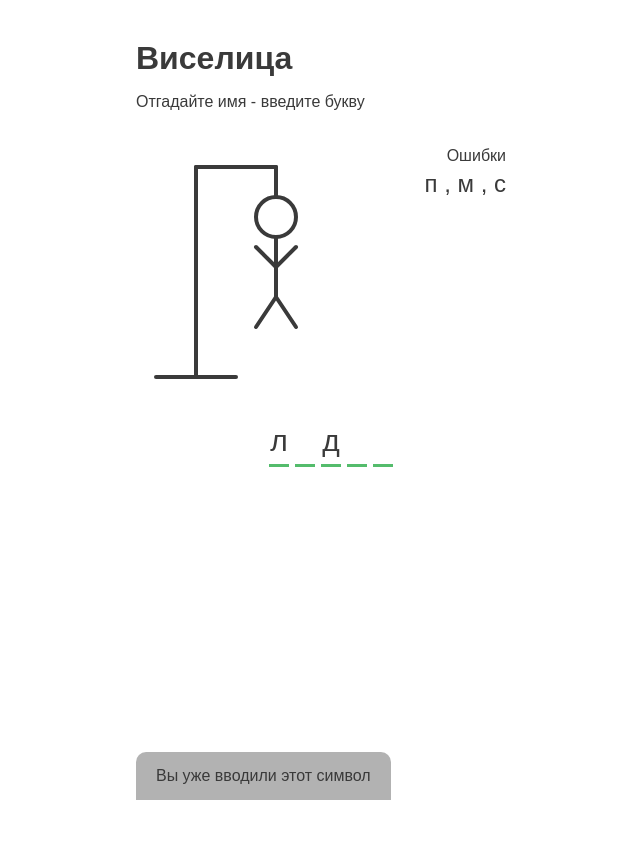
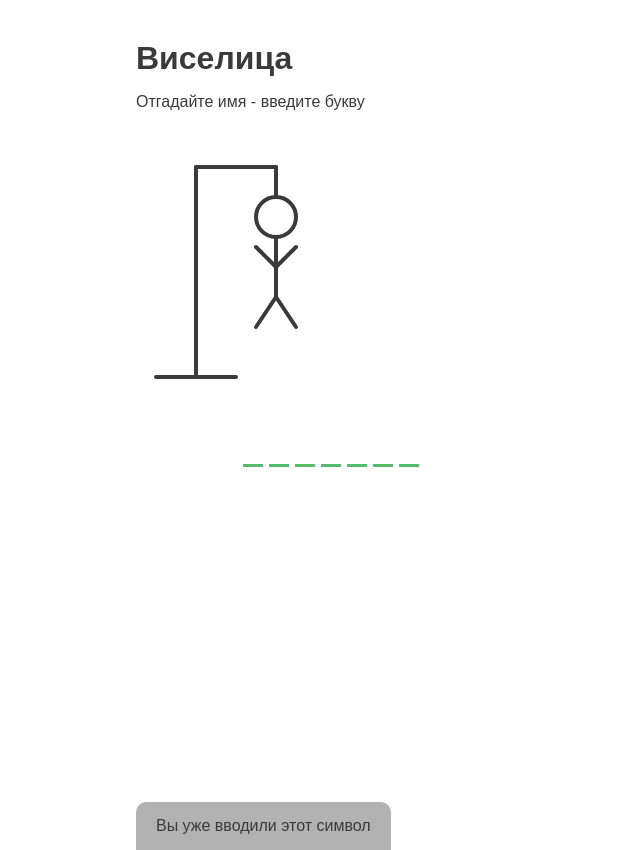
Before and after one commit to Satancrew/vue3-ts-gallows_game, a Vue app in the folder vue-game/: page / in a window 1280 px wide. Shown: the whole page, without its empty margins (309-949 px from the left). Before the commit the page ends 800 px from the top, so only its background shows below. Built offline with nearby package versions, Linux system fonts and the light colour scheme.

Commit message:
feat: add logic for entered letters

```diff
--- a/vue-game/src/App.vue
+++ b/vue-game/src/App.vue
@@ -5,15 +5,34 @@ import GameWrongLetter from './components/GameWrongLetter.vue'
 import GameWord from './components/GameWord.vue'
 import GamePopup from './components/GamePopup.vue'
 import GameNotification from './components/GameNotification.vue'
+import { computed, ref } from 'vue'
+
+const word = ref('василий')
+const letters = ref<string[]>([])
+const correctLetters = computed(() => letters.value.filter((el) => word.value.includes(el)))
+const wrongLetters = computed(() => letters.value.filter((el) => !word.value.includes(el)))
+const notification = ref<InstanceType<typeof GameNotification> | null>(null)
+
+window.addEventListener('keydown', ({ key }) => {
+  if (letters.value.includes(key)) {
+    notification.value?.openPopup()
+    setTimeout(() => notification.value?.closePopup(), 1500)
+    return
+  }
+
+  if (/[а-яА-ЯёЁ]/.test(key)) {
+    letters.value.push(key.toLowerCase())
+  }
+})
 </script>
 
 <template>
   <GameHeader />
   <div class="game-container">
     <GameFigure />
-    <GameWrongLetter />
-    <GameWord />
+    <GameWrongLetter :wrong-letters="wrongLetters" />
+    <GameWord :word="word" :correct-letters="correctLetters" />
   </div>
   <GamePopup v-if="false" />
-  <GameNotification />
+  <GameNotification ref="notification" />
 </template>
--- a/vue-game/src/assets/style.css
+++ b/vue-game/src/assets/style.css
@@ -47,6 +47,7 @@ h1 {
   position: absolute;
   top: 20px;
   right: 20px;
+  width: 130px;
   display: flex;
   flex-direction: column;
   text-align: right;
--- a/vue-game/src/components/GameNotification.vue
+++ b/vue-game/src/components/GameNotification.vue
@@ -1,5 +1,24 @@
+<script setup lang="ts">
+import { ref } from 'vue'
+
+const isVisible = ref(false)
+
+const openPopup = () => {
+  isVisible.value = true
+}
+
+const closePopup = () => {
+  isVisible.value = false
+}
+
+defineExpose({
+  openPopup,
+  closePopup
+})
+</script>
+
 <template>
-  <div class="notification-container show">
+  <div class="notification-container" :class="{ show: isVisible }">
     <p>Вы уже вводили этот символ</p>
   </div>
 </template>
--- a/vue-game/src/components/GameWord.vue
+++ b/vue-game/src/components/GameWord.vue
@@ -1,9 +1,16 @@
+<script setup lang="ts">
+interface Props {
+  word: string
+  correctLetters: string[]
+}
+
+defineProps<Props>()
+</script>
+
 <template>
   <div class="word">
-    <span class="letter">л</span>
-    <span class="letter"></span>
-    <span class="letter">д</span>
-    <span class="letter"></span>
-    <span class="letter"></span>
+    <span v-for="(letter, index) in word" :key="index" class="letter">{{
+      correctLetters.includes(letter) ? letter : ''
+    }}</span>
   </div>
 </template>
--- a/vue-game/src/components/GameWrongLetter.vue
+++ b/vue-game/src/components/GameWrongLetter.vue
@@ -1,10 +1,18 @@
+<script setup lang="ts">
+interface Props {
+  wrongLetters: string[]
+}
+
+defineProps<Props>()
+</script>
+
 <template>
-  <div class="wrong-letters-container">
+  <div v-if="wrongLetters.length" class="wrong-letters-container">
     <div class="wrong-letters">
       <p>Ошибки</p>
-      <span>п , </span>
-      <span>м , </span>
-      <span>с </span>
+      <span v-for="(letter) in wrongLetters" :key="letter">{{
+        wrongLetters.includes(letter) ? `${letter} ` : ''
+      }}</span>
     </div>
   </div>
 </template>
```
